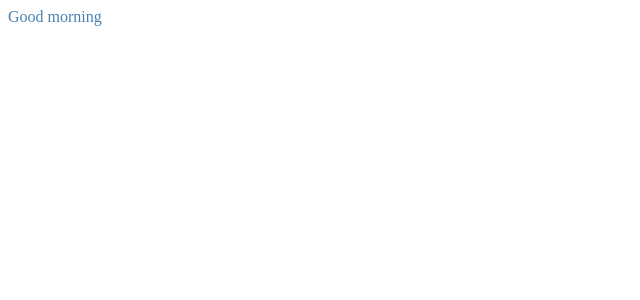
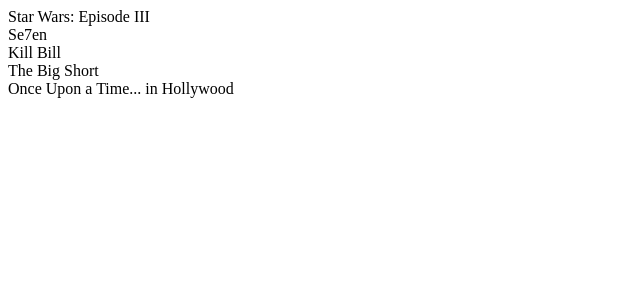
Before and after one commit to franciscojlo/myFlix-client, a React (Vite) app: page / in a window 1280 px wide. Shown: the top 300 px of the page, without its empty margins (0-640 px from the left). Built offline with nearby package versions, Linux system fonts and the light colour scheme.

Commit message:
Update index.jsx

```diff
--- a/src/index.jsx
+++ b/src/index.jsx
@@ -1,15 +1,12 @@
 import { createRoot } from 'react-dom/client';
+import { MainView } from "./components/main-view/main-view";
 
 // Import statement to indicate that you need to bundle `./index.scss`
 import "./index.scss";
 
-// Main component (will eventually use all the others)
+// Main component
 const MyFlixApplication = () => {
-  return (
-    <div className="my-flix">
-      <div>Good morning</div>
-    </div>
-  );
+  return <MainView />;
 };
 
 // Finds the root of your app
```
